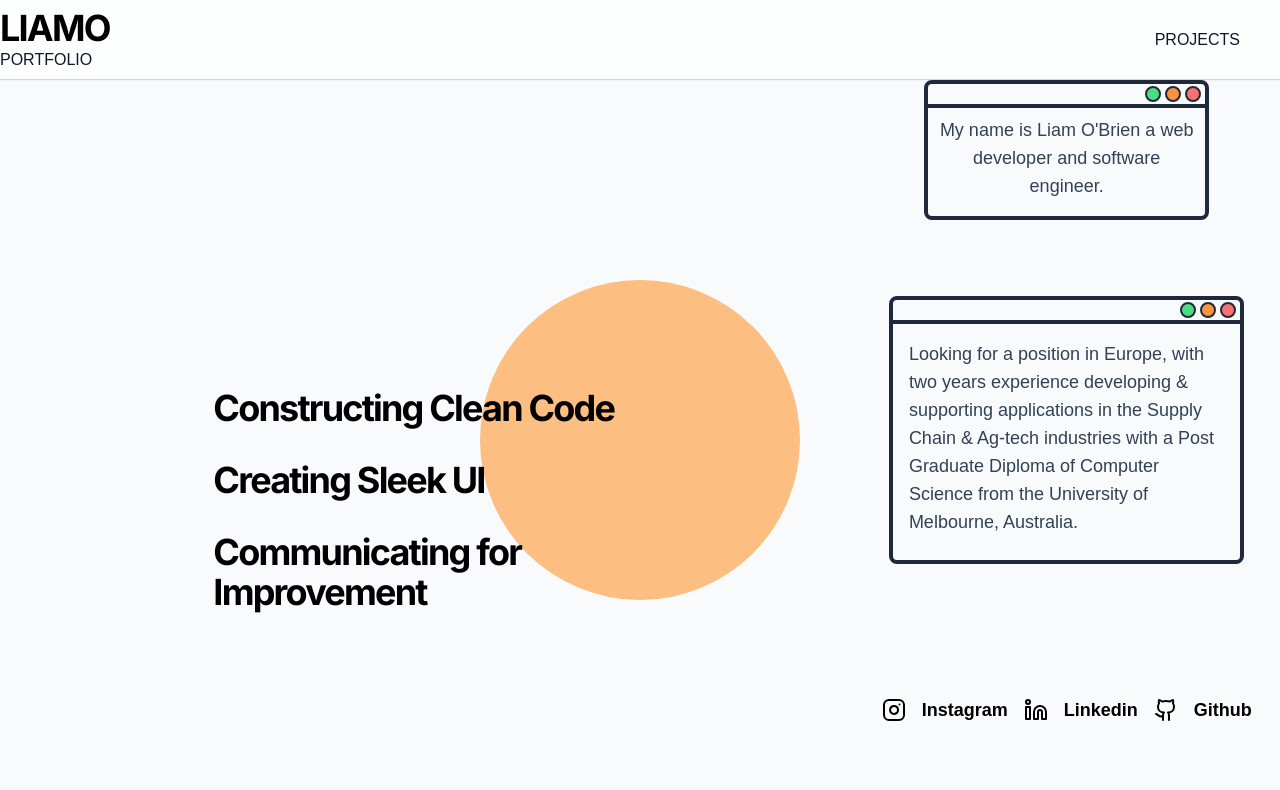
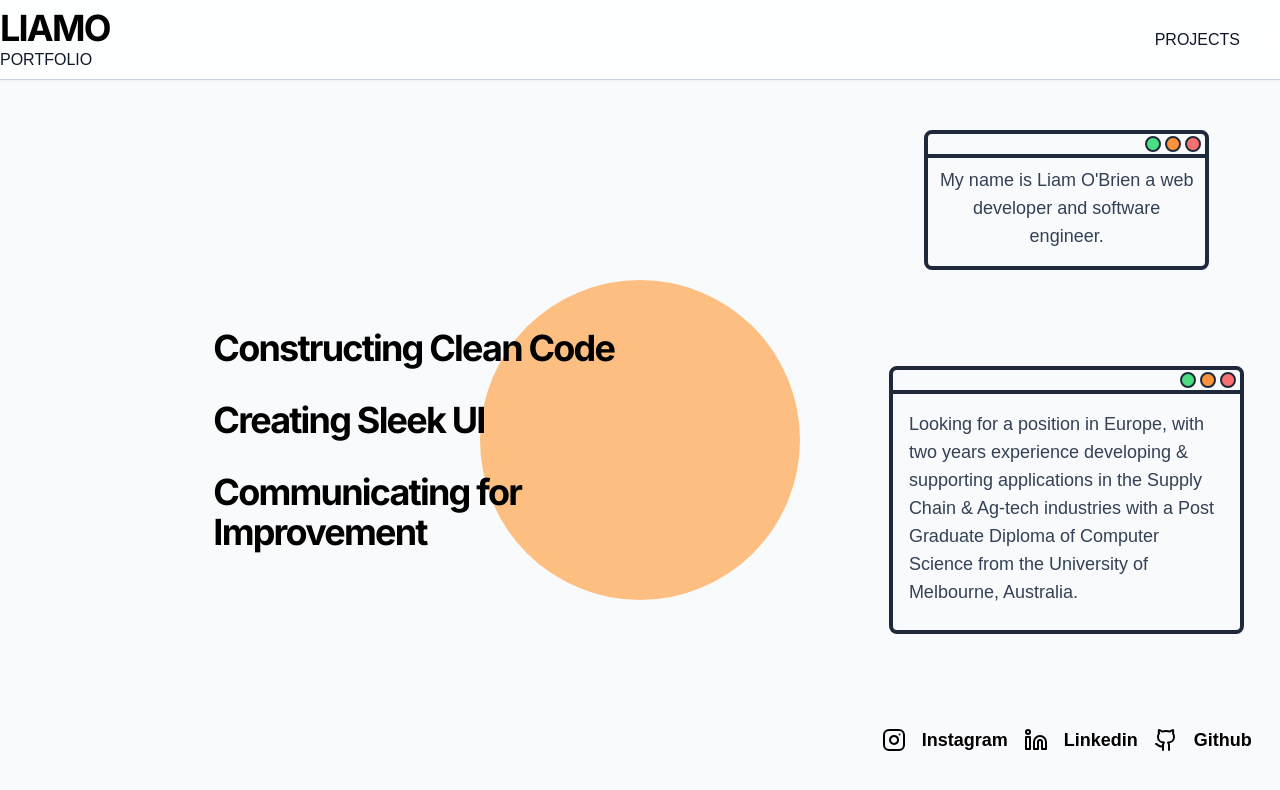
Before and after one commit to liamasis/testfolio, a Next.js app: page / in a window 1280 px wide. Shown: the top 790 px of the page. Built offline with nearby package versions, Linux system fonts and the light colour scheme; a web font is replaced by a local one.

Commit message:
finally fixed the grid area problem

```diff
--- a/src/app/page.tsx
+++ b/src/app/page.tsx
@@ -22,7 +22,7 @@ export default function Home() {
 
           <MacBox msg='My name is Liam O&apos;Brien a web developer and software engineer.  ' size='small'/>
 
-          <div className="col-span-2 xl:col-span-1 row-start-2 row-span-2 2xl:row-start-2 s xl:row-span-3 h-full w-full flex justify-center items-center ">
+          <div className="col-span-2 xl:col-span-1 row-start-2 row-span-2 xl:row-start-3 xl:row-span-3 h-full w-full flex justify-center items-center ">
             <div className="w-5/6 min-h-5/6 flex-col justify-start items-start border-4 border-solid rounded-lg dark:border-slate-500 border-slate-800">
               <div className="h-6 border-b-4 dark:border-500 dark:border-slate-500 border-slate-800 flex flex-row-reverse gap-1 items-center justify-items-end">
                 <div className="pr-1 flex gap-1">
@@ -38,7 +38,7 @@ export default function Home() {
               </div>
             </div>
           </div>
-          <div className="col-start-2 xl:col-span-1 row-span-1 xl:row-start-5 h-full w-full flex justify-center items-center">
+          <div className="col-start-2 xl:col-span-1 row-span-1 xl:row-start-6 h-full w-full flex justify-center items-center">
             <div className="flex xl:flex-row flex-col items-center justify-center ">
 
               <div className="flex items-center lg:justify-center">
--- a/src/components/ui/MacBox.tsx
+++ b/src/components/ui/MacBox.tsx
@@ -14,7 +14,7 @@ const MacBox: React.FC<MacBoxProps> = ({ msg, size }) => {
     xlRowSpan = 2
   }
   return (
-    <div className={`col-span-3 xl:col-span-1 row-start-1 xl:row-start-1 h-full w-full flex justify-center items-center`}>
+    <div className={`col-span-3 xl:col-span-1 row-start-1 xl:row-start-1 xl:row-span-2 h-full w-full flex justify-center items-center`}>
       <div className="min-h-1/2 w-2/3 flex-col justify-center items-end border-4 border-solid rounded-lg dark:border-slate-500 border-slate-800">
         <div className="h-6 border-b-4 dark:border-slate-500 border-slate-800 flex flex-row-reverse gap-1 items-center justify-items-end">
           <div className="pr-1 flex gap-1">
```
